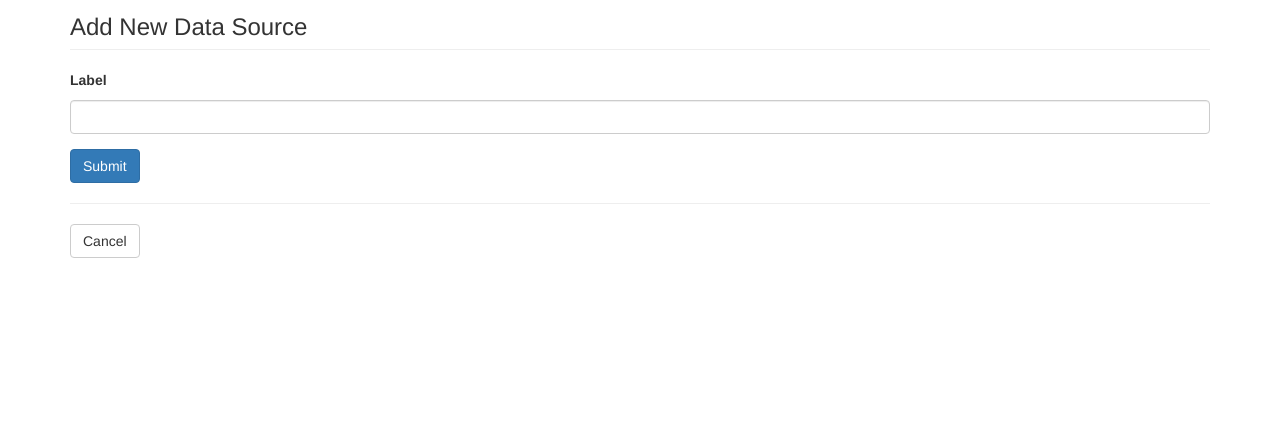
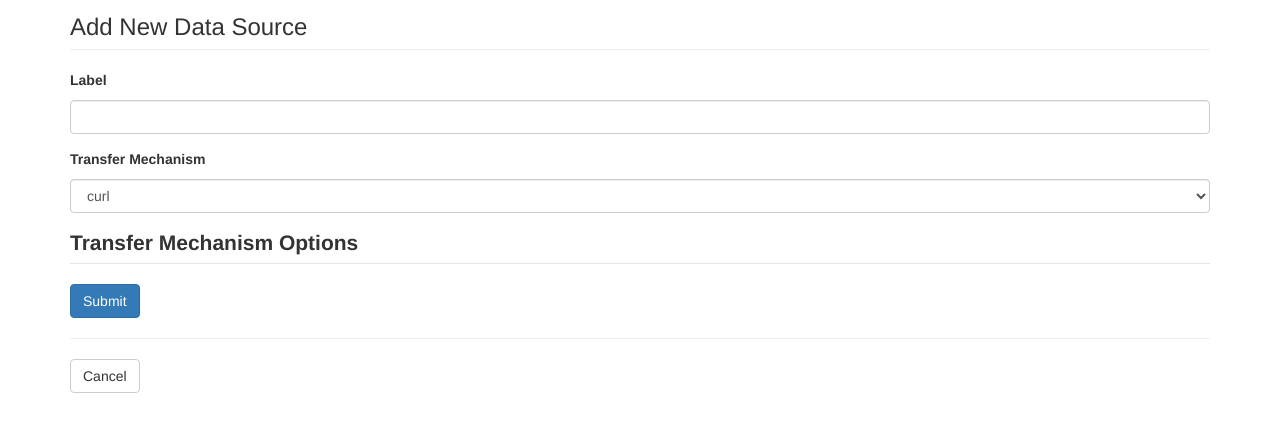
Before and after one commit to feltus/BDSS, a Flask app: page /data_sources/new in a window 1280 px wide. Shown: the part 51-483 px from the top of the page. Run offline with Flask 2, Linux system fonts and the light colour scheme; parts of the project's set-up code (start-up, migrations or seed data) failed here and were passed over; some libraries are stand-ins or nearby versions.

Commit message:
Add transfer mechanism information to data sources. Closes #43.

```diff
--- a/metadata_repository/app/forms.py
+++ b/metadata_repository/app/forms.py
@@ -1,6 +1,7 @@
 import wtforms
 
 from .util import available_matcher_types, label_for_matcher_type
+from .util import available_transfer_mechanism_types, label_for_transfer_mechanism_type
 from .util import available_transform_types, label_for_transform_type
 
 
@@ -12,6 +13,13 @@ class DataSourceForm(wtforms.Form):
     label = wtforms.fields.StringField(
         label="Label",
         validators=[wtforms.validators.InputRequired()])
+
+    transfer_mechanism_type = wtforms.fields.SelectField(
+        label="Transfer Mechanism",
+        choices=[(t, label_for_transfer_mechanism_type(t)) for t in available_transfer_mechanism_types()],
+        validators=[wtforms.validators.InputRequired()])
+
+    transfer_mechanism_options = None
 
 
 class UrlMatcherForm(wtforms.Form):
--- a/metadata_repository/app/routes.py
+++ b/metadata_repository/app/routes.py
@@ -7,6 +7,7 @@ from .core import transform_url
 from .forms import DataSourceForm, TestUrlForm, UrlMatcherForm, UrlTransformForm
 from .models import db_engine, db_session, DataSource, UrlMatcher, Transform
 from .util import available_matcher_types, options_form_class_for_matcher_type
+from .util import available_transfer_mechanism_types, options_form_class_for_transfer_mechanism_type
 from .util import available_transform_types, options_form_class_for_transform_type
 
 routes = Blueprint("routes", __name__)
@@ -37,23 +38,51 @@ def list_data_sources():
 @routes.route("/data_sources/new", methods=["GET", "POST"])
 def create_data_source():
     """
-    For GET requests, show form for creating a new data source.
-    For POST requests, process form and insert new data source into database.
+    Add a new data source to the database.
     """
-    form = DataSourceForm(request.form)
-    if request.method == "POST" and form.validate():
-        source = DataSource()
-        form.populate_obj(source)
+    form = DataSourceForm()
 
-        try:
-            db_session.add(source)
-            db_session.commit()
-            flash("Data source saved", "success")
-            return redirect(url_for("routes.list_data_sources"))
-        except:
-            db_session.rollback()
-            flash("Failed to save data source", "danger")
-            traceback.print_exc()
+    if request.method == "GET":
+        options_form_class = options_form_class_for_transfer_mechanism_type(form.transfer_mechanism_type.choices[0][0])
+        if options_form_class:
+            wtforms.form.BaseForm.__setitem__(form, "transfer_mechanism_options", wtforms.fields.FormField(options_form_class))
+        form.process(request.form)
+
+    elif request.method == "POST":
+        form.process(request.form)
+
+        # Dynamically add subform for transfer mechanism options. Fields cannot be added to a
+        # Form after its process method is called, so a second form must be created.
+        # https://wtforms.readthedocs.org/en/latest/forms.html#wtforms.form.BaseForm.__setitem__
+        form2 = DataSourceForm()
+        if form.transfer_mechanism_type.data:
+            options_form_class = options_form_class_for_transfer_mechanism_type(form.transfer_mechanism_type.data)
+            if options_form_class:
+                wtforms.form.BaseForm.__setitem__(form2, "transfer_mechanism_options", wtforms.fields.FormField(options_form_class))
+
+        # Load request data into new form.
+        form = form2
+        form.process(request.form)
+
+        if form.validate():
+            source = DataSource(
+                label=form.label.data,
+                transfer_mechanism_type=form.transfer_mechanism_type.data
+            )
+            if "transfer_mechanism_options" in form._fields.keys() and form._fields["transfer_mechanism_options"]:
+                source.transfer_mechanism_options = form._fields["transfer_mechanism_options"].data
+            else:
+                source.transfer_mechanism_options = {}
+
+            try:
+                db_session.add(source)
+                db_session.commit()
+                flash("Data source saved", "success")
+                return redirect(url_for("routes.list_data_sources"))
+            except:
+                db_session.rollback()
+                flash("Failed to save data source", "danger")
+                traceback.print_exc()
 
     return render_template("data_sources/new.html.jinja", form=form)
 
@@ -91,19 +120,47 @@ def edit_data_source(source_id):
     For POST requests, process form and update data source in database.
     """
     data_source = DataSource.query.filter(DataSource.id == source_id).first()
-    form = DataSourceForm(request.form, data_source)
 
-    if request.method == "POST" and form.validate():
-        form.populate_obj(data_source)
+    form = DataSourceForm()
 
-        try:
-            db_session.commit()
-            flash("Data source updated", "success")
-            return redirect(url_for("routes.show_data_source", source_id=source_id))
-        except:
-            db_session.rollback()
-            flash("Failed to update data source", "danger")
-            traceback.print_exc()
+    if request.method == "GET":
+        options_form_class = options_form_class_for_transfer_mechanism_type(data_source.transfer_mechanism_type)
+        if options_form_class:
+            wtforms.form.BaseForm.__setitem__(form, "transfer_mechanism_options", wtforms.fields.FormField(options_form_class))
+        form.process(request.form, data_source)
+
+    elif request.method == "POST":
+        form.process(request.form, data_source)
+
+        # Dynamically add subform for matcher options. Fields cannot be added to a
+        # Form after its process method is called, so a second form must be created.
+        # https://wtforms.readthedocs.org/en/latest/forms.html#wtforms.form.BaseForm.__setitem__
+        form2 = DataSourceForm()
+        if form.transfer_mechanism_type.data:
+            options_form_class = options_form_class_for_transfer_mechanism_type(form.transfer_mechanism_type.data)
+            if options_form_class:
+                wtforms.form.BaseForm.__setitem__(form2, "transfer_mechanism_options", wtforms.fields.FormField(options_form_class))
+
+        # Load request data into new form.
+        form = form2
+        form.process(request.form, data_source)
+
+        if form.validate():
+            data_source.label = form.label.data
+            data_source.transfer_mechanism_type = form.transfer_mechanism_type.data
+            if "transfer_mechanism_options" in form._fields.keys() and form._fields["transfer_mechanism_options"]:
+                data_source.transfer_mechanism_options = form._fields["transfer_mechanism_options"].data
+            else:
+                data_source.transfer_mechanism_options = {}
+
+            try:
+                db_session.commit()
+                flash("Data source updated", "success")
+                return redirect(url_for("routes.show_data_source", source_id=source_id))
+            except:
+                db_session.rollback()
+                flash("Failed to update data source", "danger")
+                traceback.print_exc()
 
     return render_template("data_sources/edit.html.jinja", data_source=data_source, form=form)
 
@@ -125,6 +182,25 @@ def delete_data_source(source_id):
 
     return render_template("data_sources/delete.html.jinja", data_source=data_source)
 
+
+@routes.route("/data_sources/transfer_mechanism_options_form")
+def show_transfer_mechanism_options_form():
+    """
+    Show options form for a specific transfer mechanism type.
+    """
+    transfer_mechanism_type = request.args.get("transfer_mechanism_type")
+    if transfer_mechanism_type not in available_transfer_mechanism_types():
+        abort(404)
+
+    options_form_class = options_form_class_for_transfer_mechanism_type(transfer_mechanism_type)
+    if options_form_class:
+        class ContainerForm(wtforms.Form):
+            """Placeholder form to render FormField with transfer mechanism type's options form class"""
+            transfer_mechanism_options = wtforms.fields.FormField(options_form_class)
+
+        return render_template("options_form.html.jinja", form=ContainerForm())
+    else:
+        return ""
 
 ######################################################################################################
 #
--- a/metadata_repository/app/templates/data_sources/new.html.jinja
+++ b/metadata_repository/app/templates/data_sources/new.html.jinja
@@ -12,3 +12,33 @@
 <a href="{{ url_for('routes.list_data_sources') }}" class="btn btn-default">Cancel</a>
 
 {% endblock %}
+
+{% block scripts %}
+
+<script>
+$('#transfer_mechanism_type').on('change', function(e) {
+
+    var select = $(this);
+    var module = select.val();
+
+    $.ajax({
+        url: "{{ url_for('routes.show_transfer_mechanism_options_form') }}",
+        data: {
+            "transfer_mechanism_type": module
+        },
+        dataType: "text",
+        success: function(data) {
+            var fieldset = $(data).find("fieldset");
+            var group = select.closest(".form-group");
+            group.next("fieldset").remove();
+            fieldset.insertAfter(group);
+        },
+        error: function(err) {
+            console.warn(err);
+        }
+    });
+
+});
+</script>
+
+{% endblock %}
--- a/metadata_repository/app/templates/get_transformed_urls.html.jinja
+++ b/metadata_repository/app/templates/get_transformed_urls.html.jinja
@@ -12,7 +12,10 @@
         <hr>
         <ol>
             {% for r in results %}
-                <li>{{ r.original_url }} {{ r.original_source.label }} =&gt; {{ r.transform_applied.transform_id }} = {{ r.transformed_url }}</li>
+                <li>{{ r.original_url }} = {{ r.transformed_url }}<br>
+                    {{ r.original_source.label }} =&gt;
+                    {{ r.transform_applied.transform_id }} =&gt;
+                    {{ r.transform_applied.to_data_source.label }}</li>
             {% endfor %}
         </ol>
     {% else %}
--- /dev/null
+++ b/metadata_repository/app/transfer_mechanisms/curl.py
@@ -0,0 +1,8 @@
+from wtforms import Form
+
+
+label = "curl"
+
+
+class OptionsForm(Form):
+    pass
--- a/metadata_repository/app/util.py
+++ b/metadata_repository/app/util.py
@@ -15,11 +15,13 @@ import sqlalchemy.ext.mutable
 
 
 def _modules_in_package(package_name):
+    """List of names of modules in a package."""
     modules_directory = os.path.join(os.path.dirname(__file__), package_name)
     return [name for _, name, _ in pkgutil.iter_modules([modules_directory])]
 
 
 def _property_of_module(module, property_name):
+    """Return a property of a module or None if the property doesn't exist."""
     try:
         module = importlib.import_module(__package__ + "." + module)
         return getattr(module, property_name)
@@ -85,6 +87,29 @@ def options_form_class_for_transform_type(transform_type):
 
 ######################################################################################################
 #
+# Transfer mechanisms
+#
+######################################################################################################
+
+
+def available_transfer_mechanism_types():
+    """List names of available transfer mechanism modules."""
+    return _modules_in_package("transfer_mechanisms")
+
+
+def label_for_transfer_mechanism_type(transfer_mechanism_type):
+    """Get user facing label for a transfer mechanism type."""
+    label = _property_of_module("transfer_mechanisms." + transfer_mechanism_type, "label")
+    return label if label else transfer_mechanism_type
+
+
+def options_form_class_for_transfer_mechanism_type(transfer_mechanism_type):
+    """Get options form for a transfer_mechanism type."""
+    return _property_of_module("transfer_mechanisms." + transfer_mechanism_type, "OptionsForm")
+
+
+######################################################################################################
+#
 # Database types
 #
 ######################################################################################################
--- a/metadata_repository/requirements.txt
+++ b/metadata_repository/requirements.txt
@@ -1,6 +1,7 @@
 alembic==0.8.3
 flake8==2.5.0
 Flask==0.10.1
+flask-jsontools==0.1.1.post0
 Flask-SQLAlchemy==2.1
 itsdangerous==0.24
 Jinja2==2.8
```
Also changed, not shown: metadata_repository/app/database/versions/5871554c8c4_add_transfer_mechanism_information_to_.py (added, +27 -0 lines), metadata_repository/app/models.py (+8 -1 lines), metadata_repository/app/templates/data_sources/edit.html.jinja (+30 -0 lines), metadata_repository/app/templates/data_sources/show.html.jinja (+11 -0 lines), metadata_repository/app/transfer_mechanisms/__init__.py (added).
